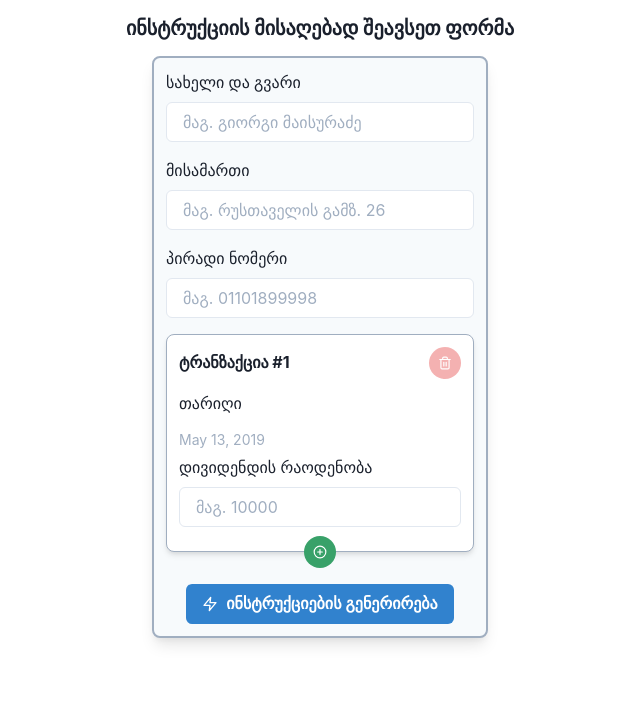
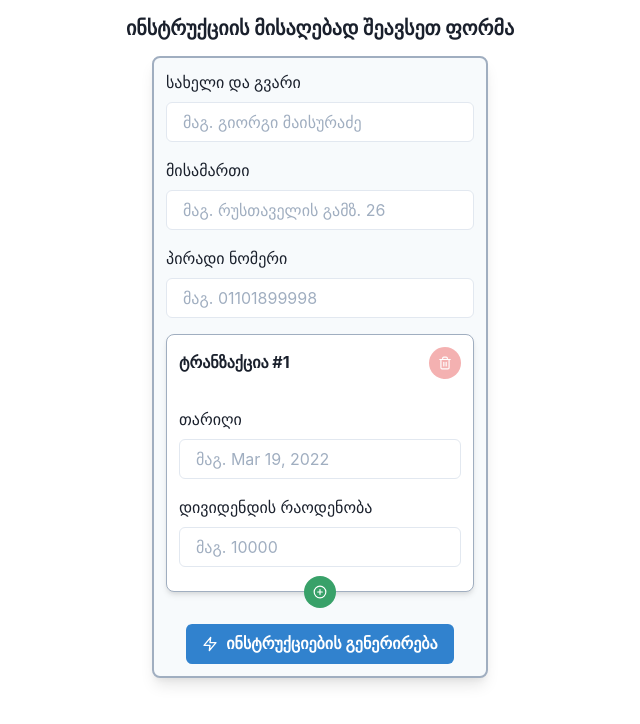
Before and after one commit to VirtualZoneTools/virtual-person-taxes, a React (Create React App) app: page / in a window 1280 px wide. Shown: the top 724 px of the page, without its empty margins (320-960 px from the left). Built offline with nearby package versions, Linux system fonts and the light colour scheme.

Commit message:
improve form

```diff
--- a/src/App.tsx
+++ b/src/App.tsx
@@ -1,31 +1,47 @@
 import React, { useState } from 'react'
-// import { Pane, Card, Heading, Button, EditIcon } from 'evergreen-ui'
-import { Box, Container, Heading, VStack } from '@chakra-ui/react'
+import { Box, Button, Container, Heading, Stack, VStack } from '@chakra-ui/react'
+import { FiEdit3 } from 'react-icons/fi'
 
 import TaxForm from './TaxForm'
 import Preview from './Preview'
-import generateStepsMD, { State } from './generator'
 
-function App() {
-  const [md, setMd] = useState<string>('')
+export interface FormState {
+  fullName: string
+  address: string
+  personalNumber: string
+  transactions: Array<any>
+}
 
-  //     <Card elevation={2} marginX="auto" maxWidth="960px" padding="15px" background="white">
-  //       <Button iconBefore={EditIcon} appearance="minimal" onClick={() => setMd(null)}>
-  //         ფორმის ჩასწორება
-  //       </Button>
+const App: React.VFC = () => {
+  const [formState, setFormState] = useState<FormState>()
+  const [isEditing, setEditing] = useState(false)
 
-  //       <Preview md={md} />
-  //     </Card>
-  //   ) : (
+  const handleSubmit = (state: FormState) => {
+    setFormState(state)
+    setEditing(false)
+  }
 
-  const handleSubmit = (state: State) => {
-    setMd(generateStepsMD(state))
+  const handleEdit = () => {
+    setEditing(true)
   }
 
   return (
     <Box minHeight="100vh" padding="4">
-      {md ? (
-        <div>preview</div>
+      {!isEditing && formState ? (
+        <Container as={Stack} maxW="container.md" spacing="4">
+          <Button
+            colorScheme="blue"
+            leftIcon={<FiEdit3 />}
+            type="submit"
+            onClick={handleEdit}
+            // TODO: validation
+            // disabled={isSubmitting || !isValid}
+          >
+            ფორმის ჩასწორება
+          </Button>
+
+          <Preview data={formState} />
+        </Container>
       ) : (
         <Container as={VStack} maxW="container.sm" spacing="4">
           <Heading as="h2" size="md">
@@ -41,7 +57,7 @@ function App() {
             borderRadius="lg"
             p={3}
           >
-            <TaxForm onSubmit={handleSubmit} />
+            <TaxForm data={formState} onSubmit={handleSubmit} />
           </Box>
         </Container>
       )}
--- a/src/TaxForm/index.tsx
+++ b/src/TaxForm/index.tsx
@@ -9,20 +9,26 @@ import {
   VStack,
   IconButton,
   Tooltip,
+  Popover,
+  PopoverTrigger,
+  PopoverContent,
+  PopoverArrow,
+  useDisclosure,
+  Stack,
 } from '@chakra-ui/react'
 import * as Yup from 'yup'
 import { format, isValid, parse, sub } from 'date-fns'
-import { usePopper } from 'react-popper'
-import FocusTrap from 'focus-trap-react'
 import { FiZap, FiPlusCircle, FiTrash2 } from 'react-icons/fi'
 import { useFieldArray, useForm, UseFormRegister } from 'react-hook-form'
-import { DayPicker, useInput } from 'react-day-picker'
+import { DayPicker } from 'react-day-picker'
+import FocusLock from 'react-focus-lock'
+
 import 'react-day-picker/dist/style.css'
 
+import { FormState } from '../App'
 import { getReusableData, setReusableData } from '../saveReusableData'
-import { State } from '../generator'
 
-const initialState: State = {
+const initialState: FormState = {
   ...getReusableData(),
   transactions: [
     {
@@ -55,12 +61,13 @@ const Schema = Yup.object().shape({
 })
 
 interface TaxFormProps {
+  data?: FormState
   onSubmit: (data: any) => void
 }
 
-const TaxForm: React.VFC<TaxFormProps> = ({ onSubmit }) => {
+const TaxForm: React.VFC<TaxFormProps> = ({ data, onSubmit }) => {
   const { control, register, handleSubmit } = useForm({
-    defaultValues: initialState,
+    defaultValues: data || initialState,
   })
   const {
     fields: transactions,
@@ -74,8 +81,8 @@ const TaxForm: React.VFC<TaxFormProps> = ({ onSubmit }) => {
   const handleSubmitForm = (values: any) => {
     console.log(values)
     // TODO: stuff...
-    // setReusableData(values)
-    // onSubmit(values)
+    setReusableData(values)
+    onSubmit(values)
   }
 
   // const handleInputChange = (e) => {
@@ -99,11 +106,10 @@ const TaxForm: React.VFC<TaxFormProps> = ({ onSubmit }) => {
   }
 
   // TODO: implement this.
-  // <Formik
-  //   validationSchema={Schema}
-  //   render={({ status, isSubmitting, isValid, values }) => (
+  // status, isSubmitting, isValid, values
+
   return (
-    <VStack as="form" spacing="4" onSubmit={handleSubmit(handleSubmitForm)}>
+    <Stack as="form" spacing="4" onSubmit={handleSubmit(handleSubmitForm)}>
       <FormControl>
         <FormLabel htmlFor="fullName">სახელი და გვარი</FormLabel>
         <Input
@@ -177,7 +183,7 @@ const TaxForm: React.VFC<TaxFormProps> = ({ onSubmit }) => {
           ინსტრუქციების გენერირება
         </Button>
       </Box>
-    </VStack>
+    </Stack>
   )
 }
 
@@ -187,7 +193,7 @@ interface TransactionProps {
   isLast: boolean
   onRemove: (index: number) => void
   onAppend: () => void
-  register: UseFormRegister<State>
+  register: UseFormRegister<FormState>
 }
 
 const Transaction: React.VFC<TransactionProps> = ({
@@ -195,44 +201,28 @@ const Transaction: React.VFC<TransactionProps> = ({
   isOnly,
   isLast,
   onRemove,
-  onAppend,
   register,
 }) => {
-  const [inputValue, setInputValue] = useState<string>('')
-  const [isPopperOpen, setIsPopperOpen] = useState<boolean>(false)
-  const [selected, setSelected] = useState<Date | null>(null)
+  const [selected, setSelected] = useState<Date>()
 
-  const popperRef = useRef()
-  const inputRef = useRef()
+  const { onOpen, onClose, isOpen } = useDisclosure()
 
-  const { inputProps: datePickerInputProps, dayPickerProps } = useInput()
-  const popper = usePopper(popperRef.current, inputRef.current, {
-    placement: 'top-start',
-  })
+  // const handleDaySelect = (date: Date) => {
+  //   setSelected(date)
 
-  const handleInputFocus = () => {
-    setIsPopperOpen(true)
-  }
-
-  const handleClosePopper = () => {
-    setIsPopperOpen(false)
-  }
-
-  const handleDaySelect = (date: Date) => {
-    setSelected(date)
-
-    if (date) {
-      setInputValue(format(date, 'y-MM-dd'))
-      handleClosePopper()
-    } else {
-      setInputValue('')
-    }
-  }
+  //   if (date) {
+  //     setInputValue(format(date, 'y-MM-dd'))
+  //   } else {
+  //     setInputValue('')
+  //   }
+  // }
 
   const dateInputFormProps = { ...register(`transactions.${index}.date`, { required: true }) }
 
   return (
     <Box
+      as={Stack}
+      spacing="4"
       width="full"
       borderWidth="1px"
       borderColor="gray.400"
@@ -263,64 +253,30 @@ const Transaction: React.VFC<TransactionProps> = ({
 
       <FormControl>
         <FormLabel htmlFor={`transactions.${index}.date`}>თარიღი</FormLabel>
-        <Input
-          placeholder="მაგ. 02/03/2019"
-          {...datePickerInputProps}
-          {...dateInputFormProps}
-          onChange={(e) => {
-            datePickerInputProps.onChange?.(e)
-            dateInputFormProps.onChange(e)
-          }}
-          onFocus={(e) => {
-            datePickerInputProps.onFocus?.(e)
-            handleInputFocus()
-          }}
-          onBlur={(e) => {
-            datePickerInputProps.onBlur?.(e)
-            dateInputFormProps.onBlur(e)
-          }}
-          value={inputValue}
-          backgroundColor="white"
-          border="none"
-          borderRadius="full"
-          size="sm"
-          color="gray.700"
-          fontSize="sm"
-          padding="0"
-          height="32px"
-          width="100%"
-          boxShadow="none"
-          // ref={inputRef}
-        />
+
+        <Popover
+          isOpen={isOpen}
+          onOpen={onOpen}
+          onClose={onClose}
+          placement="right-end"
+          closeOnBlur={true}
+        >
+          <PopoverTrigger>
+            <Input placeholder="მაგ. Mar 19, 2022" {...dateInputFormProps} />
+          </PopoverTrigger>
+          <PopoverContent boxShadow="lg">
+            <FocusLock returnFocus persistentFocus={false}>
+              <PopoverArrow />
+
+              <DayPicker
+                mode="single"
+                // {...dateInputFormProps}
+                selected={selected}
+              />
+            </FocusLock>
+          </PopoverContent>
+        </Popover>
       </FormControl>
-
-      {isPopperOpen && (
-        <FocusTrap
-          active
-          focusTrapOptions={{
-            initialFocus: false,
-            allowOutsideClick: true,
-            clickOutsideDeactivates: true,
-            onDeactivate: handleClosePopper,
-          }}
-        >
-          <Box
-            backgroundColor="white"
-            zIndex={4}
-            tabIndex={-1}
-            style={popper.styles.popper}
-            {...popper.attributes.popper}
-            role="dialog"
-          >
-            <DayPicker
-              initialFocus={isPopperOpen}
-              {...dayPickerProps}
-              // value={selected}
-              // onSelect={(date: Date) => handleDaySelect(date)}
-            />
-          </Box>
-        </FocusTrap>
-      )}
 
       <FormControl>
         <FormLabel htmlFor={`transactions.${index}.amount`}>დივიდენდის რაოდენობა</FormLabel>
--- a/src/generator.ts
+++ b/src/generator.ts
@@ -1,14 +1,9 @@
+import { FormState } from './App'
+
 const dividendTax = (x: number) => (x / 95) * 5
 const input = (val: string | number) => `<input value="${val}"/>`
 
-export interface State {
-  fullName: string
-  address: string
-  personalNumber: string
-  transactions: Array<any>
-}
-
-const generate = function ({ fullName, address, personalNumber, transactions }: State): string {
+const generate = function ({ fullName, address, personalNumber, transactions }: FormState): string {
   const allDivident = transactions.reduce((acc, x) => acc + x.amount, 0)
   const allDividentTax = dividendTax(allDivident)
   const allDividentPlusTaxSum = allDivident + allDividentTax
@@ -40,17 +35,24 @@ const generate = function ({ fullName, address, personalNumber, transactions }:
 `.trim(),
     )
     .join('\n')
+
   return `
-# მიმოხილვა
+
+
+### მიმოხილვა
 ტრანზაქციები რომლის დეკლარირებასაც ვახდენთ:
 
 ${transactionOverviewStr}
 
-# დეკლარაციის შევსება
+---
+
+### დეკლარაციის შევსება
 1. გადადი გვერდზე eservices.rs.ge და გაიარე ავტორიზებას
 1. გადადი გვერდზე __დეკლარაციები__
 
-## მოგება
+---
+
+#### მოგება
 1. გადადი გვერდზე **ყოველთვიური > მოგების გადასახადი**
 1. დაკლიკე ღილაკზე **ახალი დეკლარაცია**
 1. ველში **ეკონომიკური საქმიანობის (NACE) კოდი სრულად** შეიყვანე **${input(
@@ -66,10 +68,14 @@ ${transactionOverviewStr}
 1. დასქროლე გვერდის ბოლოშ და დააჭირე ღილაკს **შენახვა**
 1. ასქროლე სულ ზემოთ და დააჭირე გათიშვის ღილაკს იკონით **x**
 
-##  განაცემთა ინფორმაცია
-*აღარ ივსება *01/01/2020*-დან.*
+---
 
-## საშემოსავლო
+####  განაცემთა ინფორმაცია
+> აღარ ივსება *01/01/2020*-დან.
+
+---
+
+#### საშემოსავლო
 1. გადავდივართ გვერდზე **ყოველთვიური > საშემოსავლო (გადახდის წყაროსთან დაკავებული გადასახადი)**
 1. დაკლიკე ღილაკზე **ახალი დეკლარაცია**
 1. **გადამხდელის ტიპი** აირჩიე **სხვა**
@@ -82,7 +88,9 @@ ${transactionsDeclarationStepsStr}
 1. დასქროლე გვერდის ბოლოში და დააჭირე ღილაკს **შენახვა**
 1. ასქროლე სულ ზემოთ და დააჭირე გათიშვის ღილაკს იკონით **x**
 
-# დეკლარაციების წარდგენა
+---
+
+### დეკლარაციების წარდგენა
 1. გადავდივარ გვერდზე **სტატისტიკა > გადასაგზავნი დეკლარაციები**
 1. შედიხარ ყველა დელკარაციაში
 1. აკლიკავ **შემდეგს** მანამ სანამ არ გამოჩნდება ღილაკი **გადაგზავნა**
```
